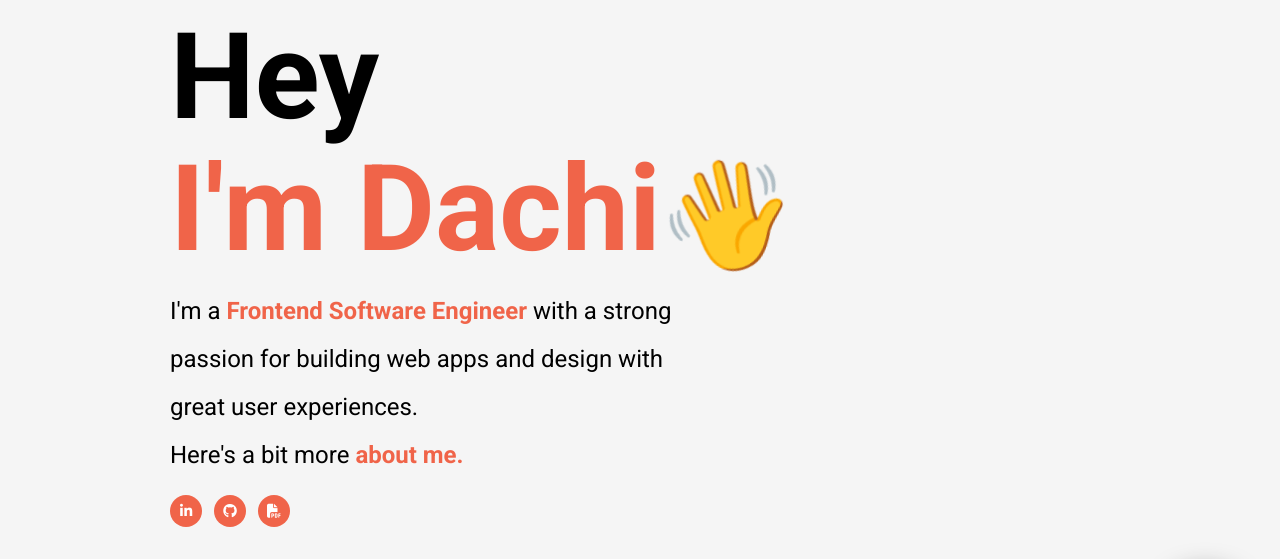
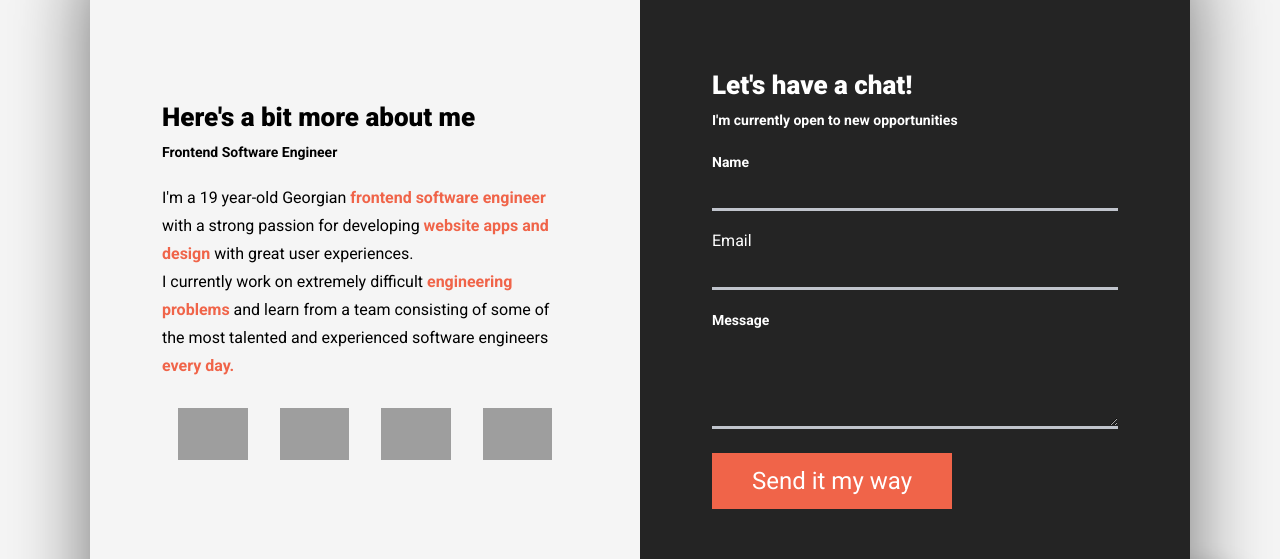
Before and after one commit to datschi1/datschi1.github.io, a plain HTML site: page index.html in a window 1280 px wide. Shown: the part 131-690 px from the top of the page. Drawn offline with Linux system fonts and the light colour scheme; grey boxes are pictures that could not be loaded.

Commit message:
contact page

```diff
--- a/index.html
+++ b/index.html
@@ -25,7 +25,7 @@
           </li>
           <li class="nav__link">
             <a
-              href=""
+              href="#projects"
               class="nav__link--anchor link__hover-effect link__hover-effect--black"
               >Projects</a
             >
@@ -54,7 +54,7 @@
             <br><span class="orange">I'm Dachi<span class="wave">👋</span></span></br>
           </h1>
           <p class="header__para">I'm a <b><span class="orange">Frontend Software Engineer</span></b> with a strong passion for building web apps and design with great user experiences.
-            <br>Here's a bit more <a><b><span class="orange">about me.</span></b></a></p>
+            <br>Here's a bit more <a href=""><b><span class="orange">about me.</span></b></a></p>
         </div>
         <div class="social__buttons">
             <a href="https://www.linkedin.com/in/dachi-gordiashvili-050104175/" target="_blank" class = "social__link click"><i class="fa-brands fa-linkedin-in"></i></a>
@@ -71,11 +71,68 @@
       <div class="scroll__icon otherClick" ></div>
       </a>
 
+      <div class="modal">
+        <div class="modal__half modal__about">
+          <h3 class="modal__title modal__title--about">Here's a bit more about me</h2>
+          <h4 class="modal__sub-title modal__sub-title--about">Frontend Software Engineer</h4>
+          <p class="modal__para">I'm a 19 year-old Georgian <b>frontend software engineer</b> with a strong passion for developing
+            <b>website apps and design</b> with great user experiences.<br>I currently work on extremely difficult
+            <b>engineering problems</b> and learn from a team consisting of some of the most talented and experienced software engineers
+            <b>every day.</b>
+          </p>
+
+            <div class="modal__languages">
+              <figure class = "modal__language">
+                <img class = "modal__img" src="https://upload.wikimedia.org/wikipedia/commons/thumb/3/38/HTML5_Badge.svg/240px-HTML5_Badge.svg.png" alt="">
+                <span class="language__name">HTML</span>
+              </figure>
+              <figure class = "modal__language">
+                <img class = "modal__img" src="https://cdn.iconscout.com/icon/free/png-256/css-131-722685.png" alt="">
+                <span class="language__name">CSS</span>
+              </figure>
+              <figure class = "modal__language">
+                <img class = "modal__img" src="https://cdn.iconscout.com/icon/free/png-256/javascript-1-225993.png" alt="">
+                <span class="language__name">JAVASCRIPT</span>
+              </figure>
+              <figure class = "modal__language">
+                <img class = "modal__img" src="https://cdn.iconscout.com/icon/free/png-256/typescript-3521774-2945272.png" alt="">
+                <span class="language__name">TYPESCRIPT</span>
+              </figure>
+            </div>
+        </div>
+
+
+        <div class="modal__half modal__contact">
+          <h3 class="modal__title modal__title--contact">Let's have a chat!</h3>
+          <h4 class="modal__sub-title modal__sub-title--contact">I'm currently open to new opportunities</h4>
+          <form id="contact__form">
+
+            <div class="form__item">
+              <label class="form__item--label">Name</label>
+              <input type="text" class="input" name="user_name" required></input>
+            </div>
+            <div class="form__item">
+              <labelclass="form__item--label">Email</label>
+              <input type="email" class="input" name="user_email" required></input>
+            </div>
+            <div class="form__item">
+              <label class="form__item--label">Message</label>
+              <textarea type="text" class="input" name="user_message" required></textarea>
+            </div>
+
+            <button id="contact__submit" class="form__submit">Send it my way</button>
+
+          </form>
+
+        </div>
+
+      </div>
+
     </section>
     <section id="projects">
         <div class="container">
             <div class="row">
-                <h1 class="section__title">Here are some of my<span class="orange"> Projects</span><br><span class="point">👇</span></h1>
+                <h1 class="section__title">Here are some of my<b> Projects</b><br><span class="point">👇</span></h1>
                 <ul>
                     <li class="project">
                         <div class="project__wrapper">
@@ -154,8 +211,8 @@
                     <img src="./assets/logo.svg" class="footer__img" alt="">
                 </figure>
                 <div class="footer__links">
-                    <a href="" class="footer__link link__hover--white">Github</a>
-                    <a href="" class="footer__link link__hover--white">Linkedin</a>
+                    <a href="https://github.com/datschi1" target = "_blank" class="footer__link link__hover--white">Github</a>
+                    <a href="https://www.linkedin.com/in/dachi-gordiashvili-050104175/" target = "_blank" class="footer__link link__hover--white">Linkedin</a>
                     <a href="" class="footer__link link__hover--white">Email</a>
                     <a href="" class="footer__link link__hover--white">Resume</a>
                 </div>
--- a/styles.css
+++ b/styles.css
@@ -12,6 +12,7 @@
     width: 50px;
     height: 50px;
 }
+
 
 li{
     list-style-type: none;
@@ -64,11 +65,7 @@ button{
     padding: 0 12px;
 }
 
-.wave{
-    animation: waves 800ms infinite;
-    display: inline-block;
-    font-size: 108px;
-}
+
 
 .link__hover-effect , .link__hover--white {
     position: relative;
@@ -98,6 +95,13 @@ button{
 .link__hover-effect:after{
     background-color: black;
 }
+
+.wave{
+    animation: waves 800ms infinite;
+    display: inline-block;
+    font-size: 108px;
+}
+
 
 @keyframes waves {
     0% {
@@ -132,6 +136,40 @@ button{
     display: inline-block;
 }
 
+
+input, textarea{
+    width: 100%;
+    background-color: #242424;
+    color: white;
+    outline: none;
+    border: 3px solid #c0c4cc;
+    border-top: none ;
+    border-left: none;
+    border-right: none;
+    height: 40px;
+    transition: all 300ms ease;
+}
+
+input:hover , textarea:hover{
+    border-color: #dcdfe6;
+}
+
+input:focus , textarea:focus{
+    border-color: #f06449;
+}
+
+textarea{
+    resize: vertical;
+    height: 100px;
+    padding-top:8px;
+}
+
+label{
+    font-size: 14px ;
+    font-weight: bold;
+    margin-bottom: 6px;
+}
+
 /* Say Hello to the LANDING */
 
 #landing {
@@ -162,7 +200,7 @@ button{
     width: 100%;
 }
 
-.orange{
+b{
     color: #f06449;
 }
 
@@ -287,6 +325,120 @@ nav{
 }
 
 
+/* Welcome to the MODAL */
+
+.modal {
+    position: absolute;
+    top: 50%;
+    left:50%;
+    transform: translate(-50%,-50%);
+    max-width: 1100px;
+    width: 90%;
+    height:700px;
+    box-shadow: 0 20px 80px 0 rgb(0,0,0, 0.55) ;
+    overflow: hidden;
+    margin:20px 0;
+    border-radius:20px ;
+    display: flex;
+}
+
+.modal__half{
+    width:50%;
+    padding: 20px 72px;
+    display: flex;
+    flex-direction: column ;
+    justify-content: center;
+}
+
+.modal__about{
+    background-color: rgb(245,245,245);
+
+
+}
+
+.modal__title{
+    font-size: 26px;
+    font-weight: 900;
+
+}
+
+.modal__sub-title{
+    margin: 12px 0 24px 0;
+    font-size: 14px;
+}
+
+.modal__para{
+    margin-bottom: 12px;
+    line-height: 1.75;
+}
+
+.modal__languages{
+    display: flex;
+    flex-wrap: wrap;
+}
+.modal__language{
+    width: 25%;
+    padding: 16px;
+    position: relative;
+    display: flex;
+    flex-direction: column;
+    align-items: center;
+    transition: all 300ms ease;
+
+}
+
+.language__name{
+    position: absolute;
+    bottom: -10px;
+    text-align: center;
+    transform: scale(0);
+    transition: all 300ms ease;
+}
+
+.modal__language:hover .language__name{
+    transform: scale(1);
+}
+
+.modal__language:hover{
+    filter: brightness(80%);
+    transform: scale(0.9);
+}
+
+.modal__img{
+    width: 100%;
+}
+
+.modal__contact{
+    background-color: #242424;
+    color: white;
+}
+
+
+.form__item{
+    margin-bottom: 20px;
+}
+
+.form__submit{
+    background-color: #f06449;
+    border: 2px solid #f06449;
+    color: white;
+    width: 100%;
+    max-width: 240px;
+    padding: 12px 24px;
+    font-size: 24px;
+    transition: all 300ms ease;
+}
+
+.form__submit:hover{
+    border-color: white;
+    background-color: transparent;
+}
+
+.form__submit:active{
+    border-color: #f06449;
+    color: #f06449;
+}
+
 /* Welcome to the Projects */
 
 .section__title{
```
